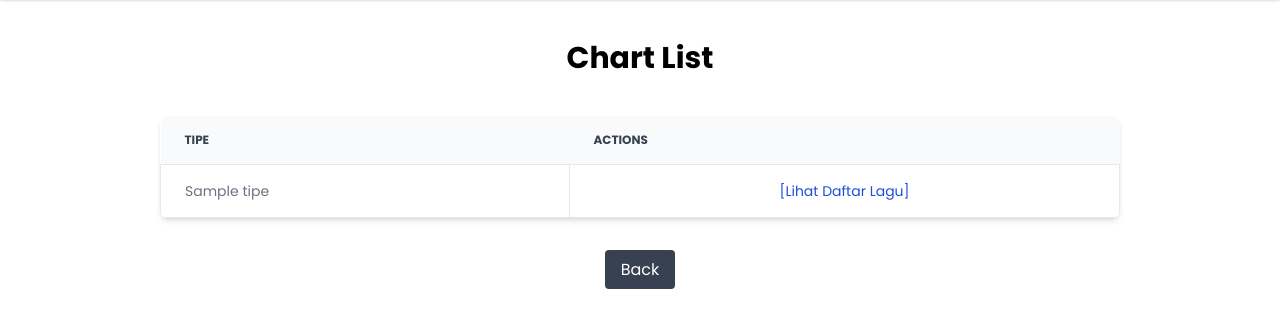
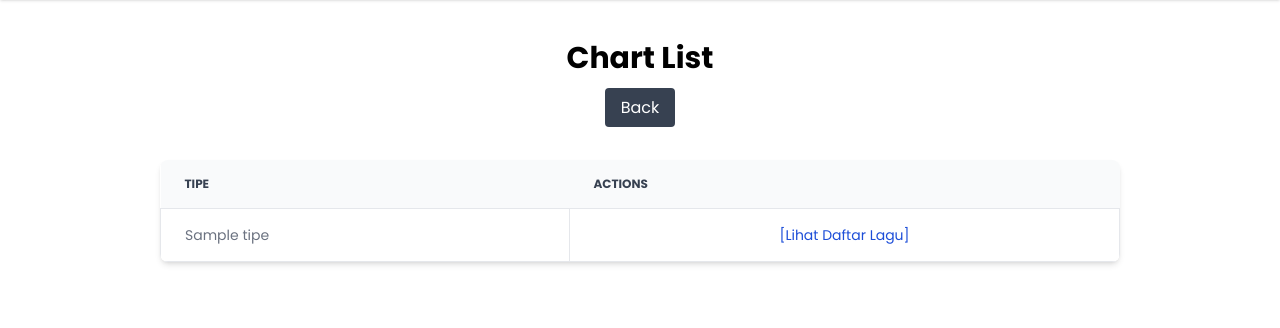
Before and after one commit to rontrying/TK-BASDAT-C17, a Django app: template chart/templates/chart_list.html in a window 1280 px wide. Shown: the part 52-380 px from the top of the page. Run offline with Django 4.2, Linux system fonts and the light colour scheme; the template is opened without the code that fills it: most values are stand-ins (such as "Sample title", 1, 10 or a date in 2020); some libraries are stand-ins or nearby versions.

Commit message:
feat(chart): modify chart frontend

```diff
--- a/chart/templates/chart_list.html
+++ b/chart/templates/chart_list.html
@@ -4,6 +4,9 @@
 <div class="container mx-auto mt-10">
     <div class="mb-6">
         <h1 class="text-3xl font-bold text-center mb-4">Chart List</h1>
+            <div class="text-center my-5">
+                <a href="{% url 'podcast' %}" class="bg-gray-700 hover:bg-gray-800 text-white px-4 py-2 rounded ">Back</a>
+            </div>
             <div class="overflow-x-auto relative shadow-md sm:rounded-lg mx-40 my-10">
             <table class="w-full text-sm text-left text-gray-500 dark:text-gray-400">
                 <thead class="text-xs text-gray-700 uppercase bg-gray-50 dark:bg-gray-700 dark:text-gray-400">
@@ -23,9 +26,6 @@
             </table>
         </div>
     </div>
-    <div class="text-center">
-        <a href="{% url 'podcast' %}" class="bg-gray-700 hover:bg-gray-800 text-white px-4 py-2 rounded ">Back</a>
-    </div>
 </div>
 
 {% endblock content %}
```
